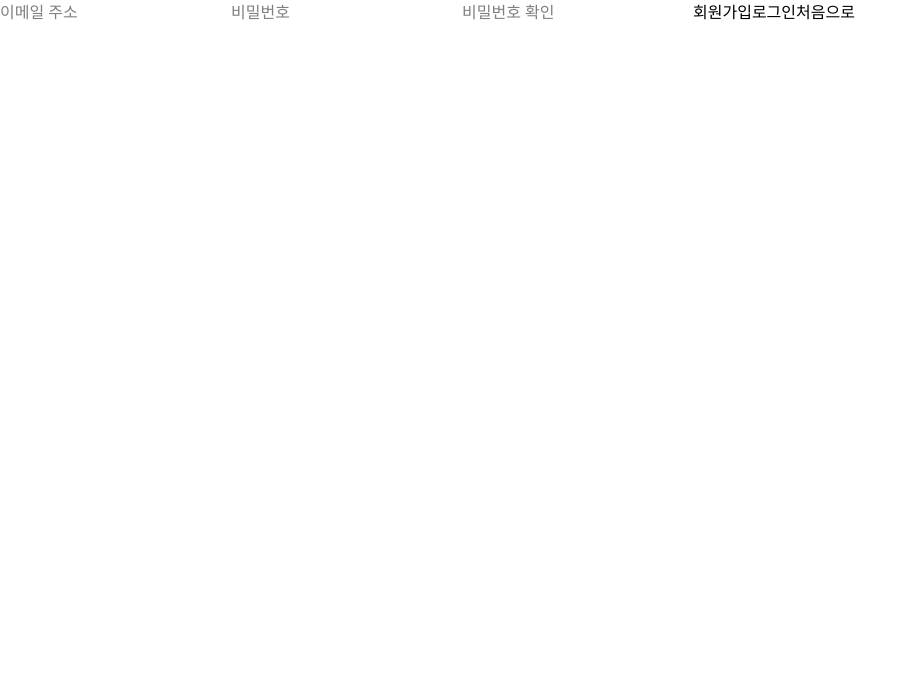
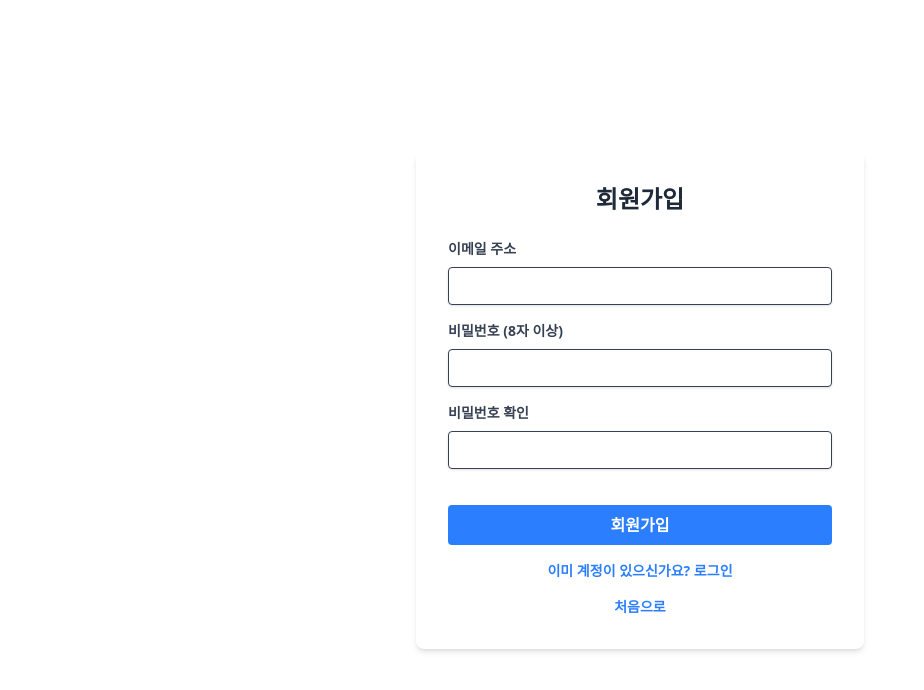
Before and after one commit to fhdl1221/learning, a React (Vite) app in the folder react/memo-web-app/: page /signup in a window 1280 px wide. Shown: the top 690 px of the page, without its empty margins (0-924 px from the left). Built offline with nearby package versions, Linux system fonts and the light colour scheme; no server answers.

Commit message:
페이지 디자인 (#12)

```diff
--- a/react/memo-web-app/src/layouts/RootLayout.jsx
+++ b/react/memo-web-app/src/layouts/RootLayout.jsx
@@ -12,22 +12,47 @@ export default function RootLayout() {
   }
 
   return (
-    <div>
-      <header>
-        <nav>
+    <div className="min-h-screen bg-gray-100 font-sans">
+      {/* Header Content */}
+      <header className="bg-white shadow-sm">
+        <nav className="w-full px-10 py-4 flex justify-between items-center">
+          <div className="text-2xl font-bold text-gray-800">
+            <Link to="/">MemoApp</Link>
+          </div>
+          <div className="flex items-center space-x-4">
             {token ? (
               <>
-              <button onClick={handleLogout}>로그아웃</button>
+                <button
+                  onClick={handleLogout}
+                  className="bg-gray-200 hover:bg-gray-300 text-gray-800 font-bold py-2 px-4 rounded transition-colors"
+                >
+                  로그아웃
+                </button>
               </>
             ) : (
               <>
-              <Link to="/signup">회원가입 페이지</Link>
-              <Link to="/login">로그인 페이지</Link>
+                <Link
+                  to="/signup"
+                  className="text-gray-600 hover:text-blue-500 transition-colors"
+                >
+                  회원가입
+                </Link>
+                <Link
+                  to="/login"
+                  className="bg-blue-500 hover:bg-blue-600 text-white font-bold py-2 px-4 rounded transition-colors"
+                >
+                  로그인
+                </Link>
               </>
             )}
+          </div>
         </nav>
       </header>
-      <Outlet></Outlet>
+
+      {/* Main Content */}
+      <main className="container mx-auto p-6">
+        <Outlet />
+      </main>
     </div>
   );
 }
--- a/react/memo-web-app/src/pages/Login.jsx
+++ b/react/memo-web-app/src/pages/Login.jsx
@@ -1,6 +1,6 @@
 import { useState, useEffect } from "react";
 import { useDispatch, useSelector } from "react-redux";
-import { useNavigate } from "react-router-dom";
+import { useNavigate, Link } from "react-router-dom";
 import { login } from "../store/authSlice";
 
 export default function Login() {
@@ -10,58 +10,85 @@ export default function Login() {
   const [email, setEmail] = useState("");
   const [password, setPassword] = useState("");
 
-  const token = useSelector((state) => state.auth.token);
+  const { token, error } = useSelector((state) => state.auth);
 
   useEffect(() => {
     if (token) {
-      alert("로그인 성공");
       navigate("/");
     }
-  }, [token]);
+  }, [token, navigate]);
 
   function handleSubmit(e) {
     e.preventDefault();
-    if (email === "") {
-      alert("이메일을 입력해주세요");
-      return;
+    dispatch(login({ email, password }));
   }
-    if (password === "") {
-      alert("비밀번호를 입력해주세요");
-      return;
-    }
-    dispatch(login({ email: email, password: password }));
-  }
+
   return (
-    <div>
-      <form
-        onSubmit={(e) => {
-          handleSubmit(e);
-        }}
+    <div className="flex justify-center items-center h-screen">
+      <div className="bg-white p-8 rounded-lg shadow-md w-full max-w-md">
+        <h2 className="text-2xl font-bold mb-6 text-center text-gray-800">
+          로그인
+        </h2>
+        <form onSubmit={handleSubmit}>
+          <div className="mb-4">
+            <label
+              htmlFor="email"
+              className="block text-gray-700 text-sm font-bold mb-2"
             >
+              이메일 주소
+            </label>
             <input
               type="email"
+              id="email"
+              name="email"
               value={email}
-          placeholder="이메일 주소"
-          onChange={(e) => {
-            setEmail(e.target.value);
-          }}
+              onChange={(e) => setEmail(e.target.value)}
+              required
+              className="shadow appearance-none border rounded w-full py-2 px-3 text-gray-700 leading-tight focus:outline-none focus:shadow-outline"
             />
+          </div>
+          <div className="mb-6">
+            <label
+              htmlFor="password"
+              className="block text-gray-700 text-sm font-bold mb-2"
+            >
+              비밀번호
+            </label>
             <input
               type="password"
+              id="password"
+              name="password"
               value={password}
-          placeholder="비밀번호"
-          onChange={(e) => {
-            setPassword(e.target.value);
-          }}
+              onChange={(e) => setPassword(e.target.value)}
+              required
+              className="shadow appearance-none border rounded w-full py-2 px-3 text-gray-700 mb-3 leading-tight focus:outline-none focus:shadow-outline"
             />
-        <button type="submit">로그인</button>
-        <button type="button" onClick={() => navigate("/signup")}>
-          회원가입
+          </div>
+          {error && (
+            <p className="text-red-500 text-xs italic mb-4">{error.message}</p>
+          )}
+          <div className="flex flex-col items-center justify-between">
+            <button
+              type="submit"
+              className="w-full bg-blue-500 hover:bg-blue-700 text-white font-bold py-2 px-4 rounded focus:outline-none focus:shadow-outline transition-colors"
+            >
+              로그인
             </button>
-        <button type="button" onClick={() => navigate("/")}>
+            <Link
+              to="/signup"
+              className="inline-block align-baseline font-bold text-sm text-blue-500 hover:text-blue-800 mt-4"
+            >
+              계정이 없으신가요? 회원가입
+            </Link>
+            <Link
+              to="/"
+              className="inline-block align-baseline font-bold text-sm text-blue-500 hover:text-blue-800 mt-4"
+            >
               처음으로
-        </button>
+            </Link>
+          </div>
         </form>
+      </div>
     </div>
   );
 }
--- a/react/memo-web-app/src/pages/Signup.jsx
+++ b/react/memo-web-app/src/pages/Signup.jsx
@@ -1,6 +1,6 @@
 import { useState, useEffect } from "react";
 import { useDispatch, useSelector } from "react-redux";
-import { useNavigate } from "react-router-dom";
+import { useNavigate, Link } from "react-router-dom";
 import { signup, resetIsSignup } from "../store/authSlice";
 
 export default function Signup() {
@@ -10,92 +10,130 @@ export default function Signup() {
   const [email, setEmail] = useState("");
   const [password, setPassword] = useState("");
   const [pwCheck, setPwCheck] = useState("");
-  const [pwError, setPwError] = useState("");
+  const [pwError, setPwError] = useState(false);
 
-  const isSignup = useSelector((state) => state.auth.isSignup);
+  const { isSignup, error } = useSelector((state) => state.auth);
 
   useEffect(() => {
     if (isSignup) {
-      alert("회원가입이 완료되었습니다. 메일함을 확인하세요");
-      dispatch(resetIsSignup);
-
+      alert("회원가입이 완료되었습니다. 로그인 페이지로 이동합니다.");
+      dispatch(resetIsSignup());
       navigate("/login");
     }
   }, [isSignup, dispatch]);
 
-  function handleChange(e) {
-    const { name, value } = e.target;
-
-    if (name === "email") {
-      setEmail(value);
+  useEffect(() => {
+    if (password && pwCheck && password !== pwCheck) {
+      setPwError(true);
+    } else {
+      setPwError(false);
     }
-    if (name === "password") {
-      setPassword(value);
-      if (pwCheck && value !== pwCheck)
-        setPwError("비밀번호가 일치하지 않습니다");
-      else setPwError("");
-    }
-    if (name === "pwCheck") {
-      setPwCheck(value);
-      if (password && value !== password)
-        setPwError("비밀번호가 일치하지 않습니다");
-      else setPwError("");
-    }
-  }
+  }, [password, pwCheck]);
 
   function handleSubmit(e) {
     e.preventDefault();
-    if (password.length < 8) {
-      alert("비밀번호는 8글자 이상이어야 합니다");
+    if (pwError) {
+      alert("비밀번호가 일치하지 않습니다.");
       return;
     }
-
-    if (password !== pwCheck) {
-      alert("비밀번호가 일치하지 않습니다");
+    if (password.length < 8) {
+      alert("비밀번호는 8글자 이상이어야 합니다.");
       return;
     }
     dispatch(signup({ email: email, password: password }));
   }
 
   return (
-    <div>
+    <div className="flex justify-center items-center h-screen">
+      <div className="bg-white p-8 rounded-lg shadow-md w-full max-w-md">
+        <h2 className="text-2xl font-bold mb-6 text-center text-gray-800">
+          회원가입
+        </h2>
         <form onSubmit={handleSubmit}>
+          <div className="mb-4">
+            <label
+              htmlFor="email"
+              className="block text-gray-700 text-sm font-bold mb-2"
+            >
+              이메일 주소
+            </label>
             <input
               type="email"
+              id="email"
               name="email"
               value={email}
-          placeholder="이메일 주소"
-          onChange={(e) => {
-            handleChange(e);
-          }}
+              onChange={(e) => setEmail(e.target.value)}
+              required
+              className="shadow appearance-none border rounded w-full py-2 px-3 text-gray-700 leading-tight focus:outline-none focus:shadow-outline"
             />
+          </div>
+          <div className="mb-4">
+            <label
+              htmlFor="password"
+              className="block text-gray-700 text-sm font-bold mb-2"
+            >
+              비밀번호 (8자 이상)
+            </label>
             <input
               type="password"
+              id="password"
               name="password"
               value={password}
-          placeholder="비밀번호"
-          onChange={(e) => {
-            handleChange(e);
-          }}
+              onChange={(e) => setPassword(e.target.value)}
+              required
+              className="shadow appearance-none border rounded w-full py-2 px-3 text-gray-700 leading-tight focus:outline-none focus:shadow-outline"
             />
+          </div>
+          <div className="mb-6">
+            <label
+              htmlFor="pwCheck"
+              className="block text-gray-700 text-sm font-bold mb-2"
+            >
+              비밀번호 확인
+            </label>
             <input
               type="password"
+              id="pwCheck"
               name="pwCheck"
               value={pwCheck}
-          placeholder="비밀번호 확인"
-          onChange={(e) => {
-            handleChange(e);
-          }}
+              onChange={(e) => setPwCheck(e.target.value)}
+              required
+              className={`shadow appearance-none border rounded w-full py-2 px-3 text-gray-700 mb-3 leading-tight focus:outline-none focus:shadow-outline ${
+                pwError ? "border-red-500" : ""
+              }`}
             />
-        {pwError && <p className="text-red-500">{pwError}</p>}
-        <button type="submit">회원가입</button>
-        <button type="button" onClick={() => navigate("/login")}>
-          로그인
+            {pwError && (
+              <p className="text-red-500 text-xs italic">
+                비밀번호가 일치하지 않습니다.
+              </p>
+            )}
+          </div>
+          {error && (
+            <p className="text-red-500 text-xs italic mb-4">{error.message}</p>
+          )}
+          <div className="flex flex-col items-center justify-between">
+            <button
+              type="submit"
+              disabled={pwError}
+              className="w-full bg-blue-500 hover:bg-blue-700 text-white font-bold py-2 px-4 rounded focus:outline-none focus:shadow-outline transition-colors disabled:bg-gray-400"
+            >
+              회원가입
             </button>
-        <button type="button" onClick={() => navigate("/")}>
+            <Link
+              to="/login"
+              className="inline-block align-baseline font-bold text-sm text-blue-500 hover:text-blue-800 mt-4"
+            >
+              이미 계정이 있으신가요? 로그인
+            </Link>
+            <Link
+              to="/"
+              className="inline-block align-baseline font-bold text-sm text-blue-500 hover:text-blue-800 mt-4"
+            >
               처음으로
-        </button>
+            </Link>
+          </div>
         </form>
+      </div>
     </div>
   );
 }
```
Also changed, not shown: react/memo-web-app/src/pages/Home.jsx (+10 -2 lines). Lines whose indentation alone changed are shown as unchanged.
